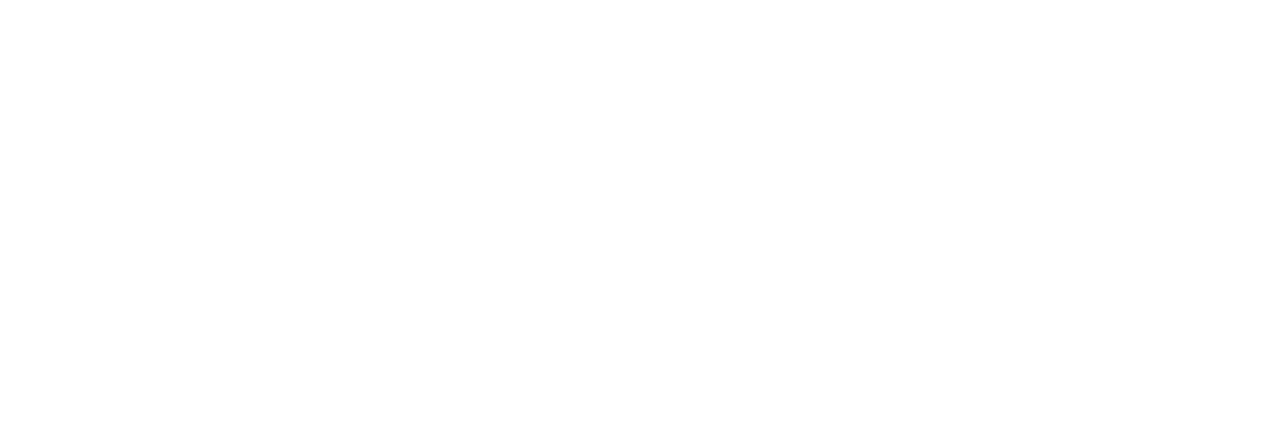
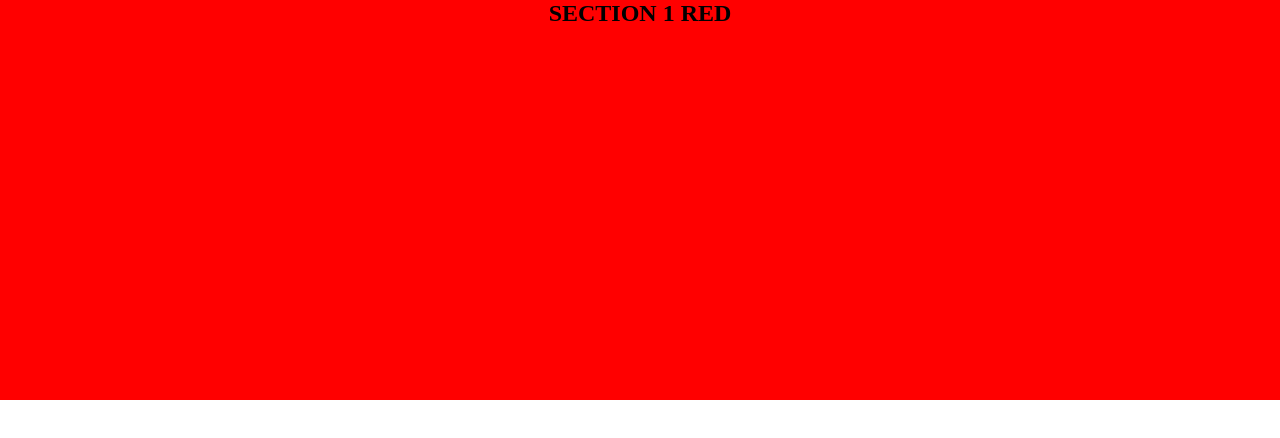
Before and after one commit to Phildevfront/Git-exo-PhilippeB, a plain HTML site: page index.html in a window 1280 px wide. Drawn offline with Linux system fonts and the light colour scheme.

Commit message:
Section1 Red

```diff
--- a/assets/css/style.css
+++ b/assets/css/style.css
@@ -8,12 +8,16 @@ header nav ul li, header h1 {margin: 20px;}
 .flex-column{display:flex;flex-direction:column;}
 
 
-.bg-white{background-color: white}
-.bg-gray{background-color: gray}
-.bg-black{background-color: black}
+.bg-red{background-color: red}
+.bg-blue{background-color: blue}
 
 
 body{
     margin: 0px;
     width: 100%;
 }
+
+section.flex-row.bg-red{
+    height: 50vh;
+    justify-content: center;
+}
--- a/index.html
+++ b/index.html
@@ -4,10 +4,14 @@
     <meta charset="UTF-8">
     <meta name="viewport" content="width=device-width, initial-scale=1.0">
     <meta http-equiv="X-UA-Compatible" content="ie=edge">
-    <title>Document</title>
+    <title>Git-Exo</title>
     <link rel="stylesheet" href="assets/css/style.css">
 </head>
 <body>
-
+    <main>
+        <section class="flex-row bg-red">
+            <h2>SECTION 1 RED</h2>
+        </section>
+    </main>
 </body>
 </html>
```
